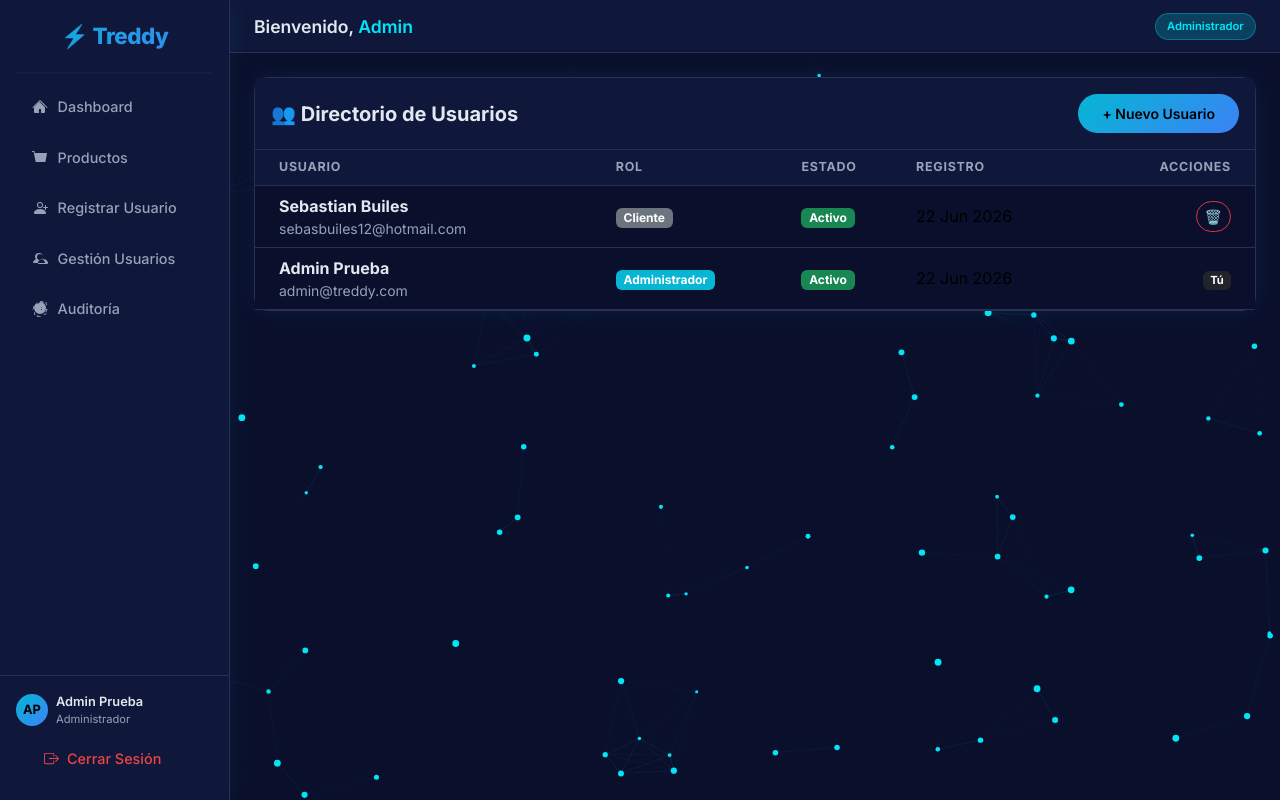
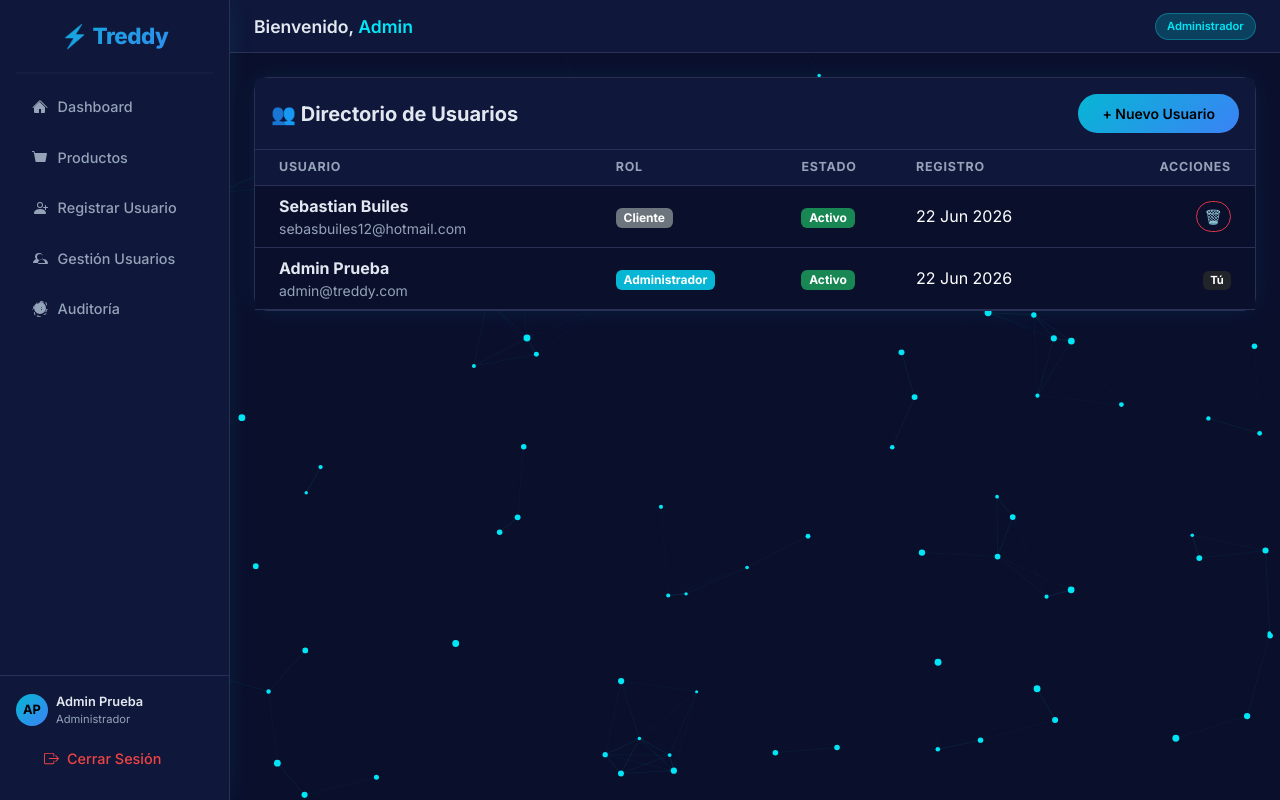
Before and after one commit to Builesss/Treddy-Djangox, a Django app: page /usuarios/usuarios/ in a window 1280 px wide. Run offline with Django 5.2, Linux system fonts and the light colour scheme; a user stored in the database is signed in; data comes from the database, SQL or seed files in the repository; some libraries are stand-ins or nearby versions.

Commit message:
fix: color blanco en fecha de registro de la tabla de usuarios

```diff
--- a/templates/usuarios/partials/usuario_list.html
+++ b/templates/usuarios/partials/usuario_list.html
@@ -34,7 +34,7 @@
                                 {{ u.estado }}
                             </span>
                         </td>
-                        <td>{{ u.date_joined|date:"d M Y" }}</td>
+                        <td class="text-white">{{ u.date_joined|date:"d M Y" }}</td>
                         <td class="text-end pe-4">
                             {% if u.pk != request.user.pk %}
                             <button type="button" class="btn btn-outline-danger btn-sm btn-delete-user"
```
